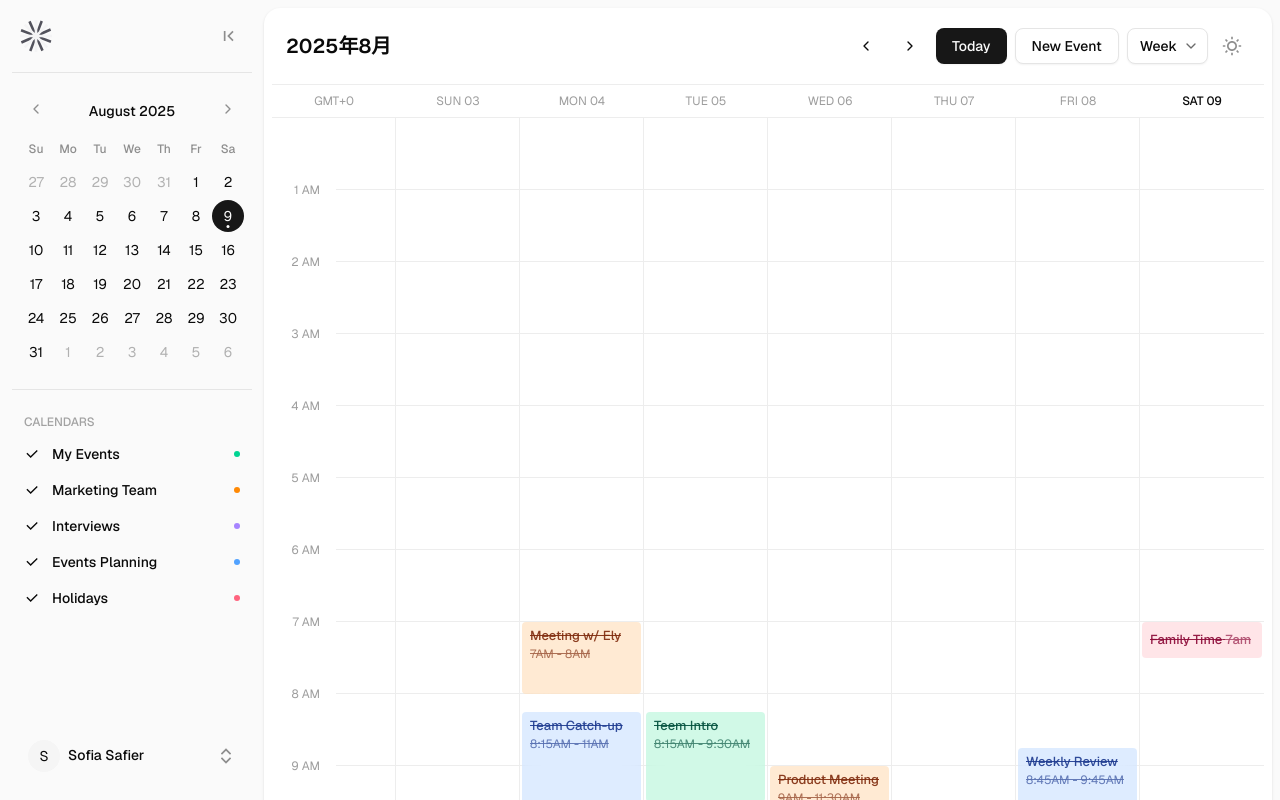
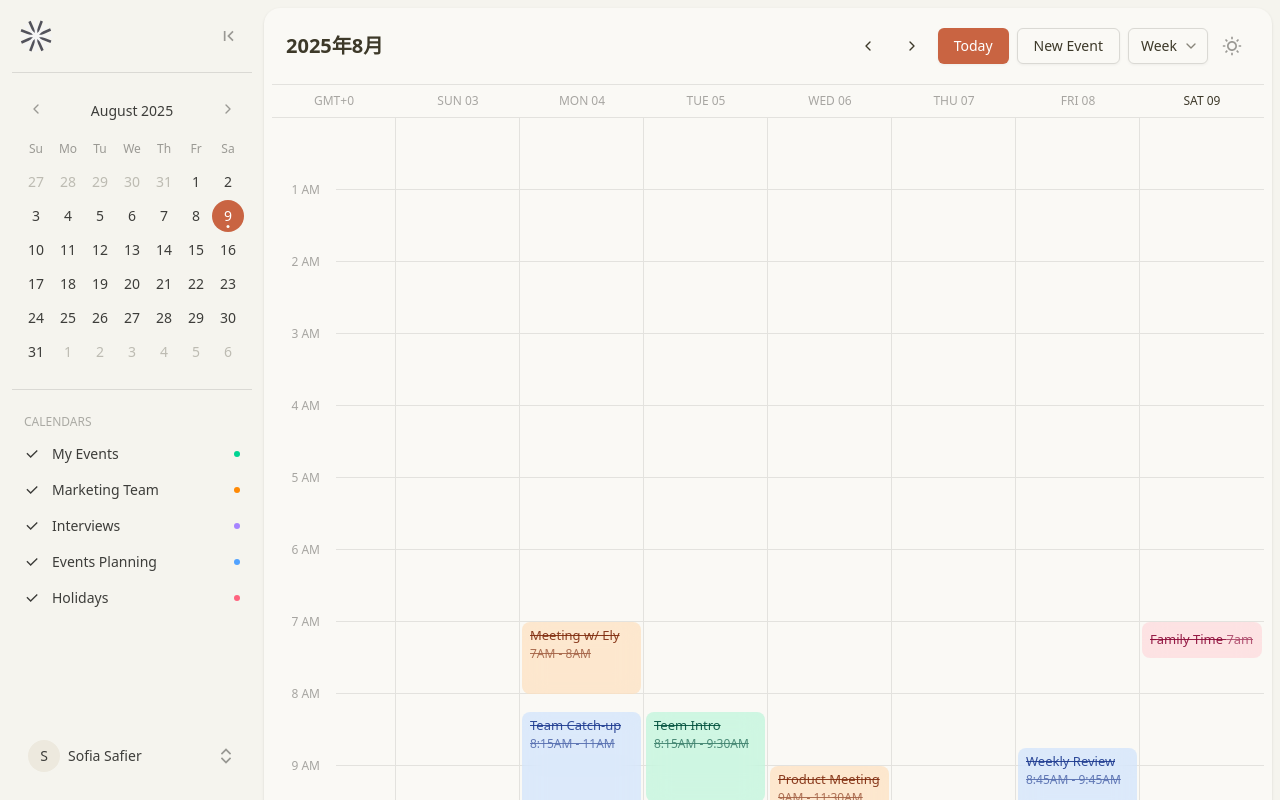
Before and after one commit to nori0102/calendar, a Next.js app: page / in a window 1280 px wide. Shown: the top 800 px of the page. Built offline with nearby package versions, Linux system fonts and the light colour scheme.

Commit message:
claudeカラーに変更

```diff
--- a/src/app/globals.css
+++ b/src/app/globals.css
@@ -6,8 +6,8 @@
 @theme inline {
   --color-background: var(--background);
   --color-foreground: var(--foreground);
-  --font-sans: var(--font-geist-sans);
-  --font-mono: var(--font-geist-mono);
+  --font-sans: ui-sans-serif, system-ui, -apple-system, BlinkMacSystemFont, 'Segoe UI', Roboto, 'Helvetica Neue', Arial, 'Noto Sans', sans-serif, 'Apple Color Emoji', 'Segoe UI Emoji', 'Segoe UI Symbol', 'Noto Color Emoji';
+  --font-mono: ui-monospace, SFMono-Regular, Menlo, Monaco, Consolas, "Liberation Mono", "Courier New", monospace;
   --color-sidebar-ring: var(--sidebar-ring);
   --color-sidebar-border: var(--sidebar-border);
   --color-sidebar-accent-foreground: var(--sidebar-accent-foreground);
@@ -41,75 +41,142 @@
   --radius-md: calc(var(--radius) - 2px);
   --radius-lg: var(--radius);
   --radius-xl: calc(var(--radius) + 4px);
+  --font-serif: ui-serif, Georgia, Cambria, "Times New Roman", Times, serif;
+  --radius: 0.5rem;
+  --tracking-tighter: calc(var(--tracking-normal) - 0.05em);
+  --tracking-tight: calc(var(--tracking-normal) - 0.025em);
+  --tracking-wide: calc(var(--tracking-normal) + 0.025em);
+  --tracking-wider: calc(var(--tracking-normal) + 0.05em);
+  --tracking-widest: calc(var(--tracking-normal) + 0.1em);
+  --tracking-normal: var(--tracking-normal);
+  --shadow-2xl: var(--shadow-2xl);
+  --shadow-xl: var(--shadow-xl);
+  --shadow-lg: var(--shadow-lg);
+  --shadow-md: var(--shadow-md);
+  --shadow: var(--shadow);
+  --shadow-sm: var(--shadow-sm);
+  --shadow-xs: var(--shadow-xs);
+  --shadow-2xs: var(--shadow-2xs);
+  --spacing: var(--spacing);
+  --letter-spacing: var(--letter-spacing);
+  --shadow-offset-y: var(--shadow-offset-y);
+  --shadow-offset-x: var(--shadow-offset-x);
+  --shadow-spread: var(--shadow-spread);
+  --shadow-blur: var(--shadow-blur);
+  --shadow-opacity: var(--shadow-opacity);
+  --color-shadow-color: var(--shadow-color);
+  --color-destructive-foreground: var(--destructive-foreground);
 }
 
 :root {
-  --radius: 0.625rem;
-  --background: oklch(1 0 0);
-  --foreground: oklch(0.145 0 0);
-  --card: oklch(1 0 0);
-  --card-foreground: oklch(0.145 0 0);
-  --popover: oklch(1 0 0);
-  --popover-foreground: oklch(0.145 0 0);
-  --primary: oklch(0.205 0 0);
-  --primary-foreground: oklch(0.985 0 0);
-  --secondary: oklch(0.97 0 0);
-  --secondary-foreground: oklch(0.205 0 0);
-  --muted: oklch(0.97 0 0);
-  --muted-foreground: oklch(0.556 0 0);
-  --accent: oklch(0.97 0 0);
-  --accent-foreground: oklch(0.205 0 0);
-  --destructive: oklch(0.577 0.245 27.325);
-  --border: oklch(0.922 0 0);
-  --input: oklch(0.922 0 0);
-  --ring: oklch(0.708 0 0);
-  --chart-1: oklch(0.646 0.222 41.116);
-  --chart-2: oklch(0.6 0.118 184.704);
-  --chart-3: oklch(0.398 0.07 227.392);
-  --chart-4: oklch(0.828 0.189 84.429);
-  --chart-5: oklch(0.769 0.188 70.08);
-  --sidebar: oklch(0.985 0 0);
-  --sidebar-foreground: oklch(0.145 0 0);
-  --sidebar-primary: oklch(0.205 0 0);
-  --sidebar-primary-foreground: oklch(0.985 0 0);
-  --sidebar-accent: oklch(0.97 0 0);
-  --sidebar-accent-foreground: oklch(0.205 0 0);
-  --sidebar-border: oklch(0.922 0 0);
-  --sidebar-ring: oklch(0.708 0 0);
+  --radius: 0.5rem;
+  --background: oklch(0.9818 0.0054 95.0986);
+  --foreground: oklch(0.3438 0.0269 95.7226);
+  --card: oklch(0.9818 0.0054 95.0986);
+  --card-foreground: oklch(0.1908 0.0020 106.5859);
+  --popover: oklch(1.0000 0 0);
+  --popover-foreground: oklch(0.2671 0.0196 98.9390);
+  --primary: oklch(0.6171 0.1375 39.0427);
+  --primary-foreground: oklch(1.0000 0 0);
+  --secondary: oklch(0.9245 0.0138 92.9892);
+  --secondary-foreground: oklch(0.4334 0.0177 98.6048);
+  --muted: oklch(0.9341 0.0153 90.2390);
+  --muted-foreground: oklch(0.6059 0.0075 97.4233);
+  --accent: oklch(0.9245 0.0138 92.9892);
+  --accent-foreground: oklch(0.2671 0.0196 98.9390);
+  --destructive: oklch(0.1908 0.0020 106.5859);
+  --border: oklch(0.8847 0.0069 97.3627);
+  --input: oklch(0.7621 0.0156 98.3528);
+  --ring: oklch(0.6171 0.1375 39.0427);
+  --chart-1: oklch(0.5583 0.1276 42.9956);
+  --chart-2: oklch(0.6898 0.1581 290.4107);
+  --chart-3: oklch(0.8816 0.0276 93.1280);
+  --chart-4: oklch(0.8822 0.0403 298.1792);
+  --chart-5: oklch(0.5608 0.1348 42.0584);
+  --sidebar: oklch(0.9663 0.0080 98.8792);
+  --sidebar-foreground: oklch(0.3590 0.0051 106.6524);
+  --sidebar-primary: oklch(0.6171 0.1375 39.0427);
+  --sidebar-primary-foreground: oklch(0.9881 0 0);
+  --sidebar-accent: oklch(0.9245 0.0138 92.9892);
+  --sidebar-accent-foreground: oklch(0.3250 0 0);
+  --sidebar-border: oklch(0.9401 0 0);
+  --sidebar-ring: oklch(0.7731 0 0);
+  --destructive-foreground: oklch(1.0000 0 0);
+  --font-sans: ui-sans-serif, system-ui, -apple-system, BlinkMacSystemFont, 'Segoe UI', Roboto, 'Helvetica Neue', Arial, 'Noto Sans', sans-serif, 'Apple Color Emoji', 'Segoe UI Emoji', 'Segoe UI Symbol', 'Noto Color Emoji';
+  --font-serif: ui-serif, Georgia, Cambria, "Times New Roman", Times, serif;
+  --font-mono: ui-monospace, SFMono-Regular, Menlo, Monaco, Consolas, "Liberation Mono", "Courier New", monospace;
+  --shadow-color: oklch(0 0 0);
+  --shadow-opacity: 0.1;
+  --shadow-blur: 3px;
+  --shadow-spread: 0px;
+  --shadow-offset-x: 0;
+  --shadow-offset-y: 1px;
+  --letter-spacing: 0em;
+  --spacing: 0.25rem;
+  --shadow-2xs: 0 1px 3px 0px hsl(0 0% 0% / 0.05);
+  --shadow-xs: 0 1px 3px 0px hsl(0 0% 0% / 0.05);
+  --shadow-sm: 0 1px 3px 0px hsl(0 0% 0% / 0.10), 0 1px 2px -1px hsl(0 0% 0% / 0.10);
+  --shadow: 0 1px 3px 0px hsl(0 0% 0% / 0.10), 0 1px 2px -1px hsl(0 0% 0% / 0.10);
+  --shadow-md: 0 1px 3px 0px hsl(0 0% 0% / 0.10), 0 2px 4px -1px hsl(0 0% 0% / 0.10);
+  --shadow-lg: 0 1px 3px 0px hsl(0 0% 0% / 0.10), 0 4px 6px -1px hsl(0 0% 0% / 0.10);
+  --shadow-xl: 0 1px 3px 0px hsl(0 0% 0% / 0.10), 0 8px 10px -1px hsl(0 0% 0% / 0.10);
+  --shadow-2xl: 0 1px 3px 0px hsl(0 0% 0% / 0.25);
+  --tracking-normal: 0em;
 }
 
 .dark {
-  --background: oklch(0.145 0 0);
-  --foreground: oklch(0.985 0 0);
-  --card: oklch(0.205 0 0);
-  --card-foreground: oklch(0.985 0 0);
-  --popover: oklch(0.205 0 0);
-  --popover-foreground: oklch(0.985 0 0);
-  --primary: oklch(0.922 0 0);
-  --primary-foreground: oklch(0.205 0 0);
-  --secondary: oklch(0.269 0 0);
-  --secondary-foreground: oklch(0.985 0 0);
-  --muted: oklch(0.269 0 0);
-  --muted-foreground: oklch(0.708 0 0);
-  --accent: oklch(0.269 0 0);
-  --accent-foreground: oklch(0.985 0 0);
-  --destructive: oklch(0.704 0.191 22.216);
-  --border: oklch(1 0 0 / 10%);
-  --input: oklch(1 0 0 / 15%);
-  --ring: oklch(0.556 0 0);
-  --chart-1: oklch(0.488 0.243 264.376);
-  --chart-2: oklch(0.696 0.17 162.48);
-  --chart-3: oklch(0.769 0.188 70.08);
-  --chart-4: oklch(0.627 0.265 303.9);
-  --chart-5: oklch(0.645 0.246 16.439);
-  --sidebar: oklch(0.205 0 0);
-  --sidebar-foreground: oklch(0.985 0 0);
-  --sidebar-primary: oklch(0.488 0.243 264.376);
-  --sidebar-primary-foreground: oklch(0.985 0 0);
-  --sidebar-accent: oklch(0.269 0 0);
-  --sidebar-accent-foreground: oklch(0.985 0 0);
-  --sidebar-border: oklch(1 0 0 / 10%);
-  --sidebar-ring: oklch(0.556 0 0);
+  --background: oklch(0.2679 0.0036 106.6427);
+  --foreground: oklch(0.8074 0.0142 93.0137);
+  --card: oklch(0.2679 0.0036 106.6427);
+  --card-foreground: oklch(0.9818 0.0054 95.0986);
+  --popover: oklch(0.3085 0.0035 106.6039);
+  --popover-foreground: oklch(0.9211 0.0040 106.4781);
+  --primary: oklch(0.6724 0.1308 38.7559);
+  --primary-foreground: oklch(1.0000 0 0);
+  --secondary: oklch(0.9818 0.0054 95.0986);
+  --secondary-foreground: oklch(0.3085 0.0035 106.6039);
+  --muted: oklch(0.2213 0.0038 106.7070);
+  --muted-foreground: oklch(0.7713 0.0169 99.0657);
+  --accent: oklch(0.2130 0.0078 95.4245);
+  --accent-foreground: oklch(0.9663 0.0080 98.8792);
+  --destructive: oklch(0.6368 0.2078 25.3313);
+  --border: oklch(0.3618 0.0101 106.8928);
+  --input: oklch(0.4336 0.0113 100.2195);
+  --ring: oklch(0.6724 0.1308 38.7559);
+  --chart-1: oklch(0.5583 0.1276 42.9956);
+  --chart-2: oklch(0.6898 0.1581 290.4107);
+  --chart-3: oklch(0.2130 0.0078 95.4245);
+  --chart-4: oklch(0.3074 0.0516 289.3230);
+  --chart-5: oklch(0.5608 0.1348 42.0584);
+  --sidebar: oklch(0.2357 0.0024 67.7077);
+  --sidebar-foreground: oklch(0.8074 0.0142 93.0137);
+  --sidebar-primary: oklch(0.3250 0 0);
+  --sidebar-primary-foreground: oklch(0.9881 0 0);
+  --sidebar-accent: oklch(0.1680 0.0020 106.6177);
+  --sidebar-accent-foreground: oklch(0.8074 0.0142 93.0137);
+  --sidebar-border: oklch(0.9401 0 0);
+  --sidebar-ring: oklch(0.7731 0 0);
+  --destructive-foreground: oklch(1.0000 0 0);
+  --radius: 0.5rem;
+  --font-sans: ui-sans-serif, system-ui, -apple-system, BlinkMacSystemFont, 'Segoe UI', Roboto, 'Helvetica Neue', Arial, 'Noto Sans', sans-serif, 'Apple Color Emoji', 'Segoe UI Emoji', 'Segoe UI Symbol', 'Noto Color Emoji';
+  --font-serif: ui-serif, Georgia, Cambria, "Times New Roman", Times, serif;
+  --font-mono: ui-monospace, SFMono-Regular, Menlo, Monaco, Consolas, "Liberation Mono", "Courier New", monospace;
+  --shadow-color: oklch(0 0 0);
+  --shadow-opacity: 0.1;
+  --shadow-blur: 3px;
+  --shadow-spread: 0px;
+  --shadow-offset-x: 0;
+  --shadow-offset-y: 1px;
+  --letter-spacing: 0em;
+  --spacing: 0.25rem;
+  --shadow-2xs: 0 1px 3px 0px hsl(0 0% 0% / 0.05);
+  --shadow-xs: 0 1px 3px 0px hsl(0 0% 0% / 0.05);
+  --shadow-sm: 0 1px 3px 0px hsl(0 0% 0% / 0.10), 0 1px 2px -1px hsl(0 0% 0% / 0.10);
+  --shadow: 0 1px 3px 0px hsl(0 0% 0% / 0.10), 0 1px 2px -1px hsl(0 0% 0% / 0.10);
+  --shadow-md: 0 1px 3px 0px hsl(0 0% 0% / 0.10), 0 2px 4px -1px hsl(0 0% 0% / 0.10);
+  --shadow-lg: 0 1px 3px 0px hsl(0 0% 0% / 0.10), 0 4px 6px -1px hsl(0 0% 0% / 0.10);
+  --shadow-xl: 0 1px 3px 0px hsl(0 0% 0% / 0.10), 0 8px 10px -1px hsl(0 0% 0% / 0.10);
+  --shadow-2xl: 0 1px 3px 0px hsl(0 0% 0% / 0.25);
 }
 
 @layer base {
@@ -118,5 +185,6 @@
   }
   body {
     @apply bg-background text-foreground;
+    letter-spacing: var(--tracking-normal);
   }
 }
```
